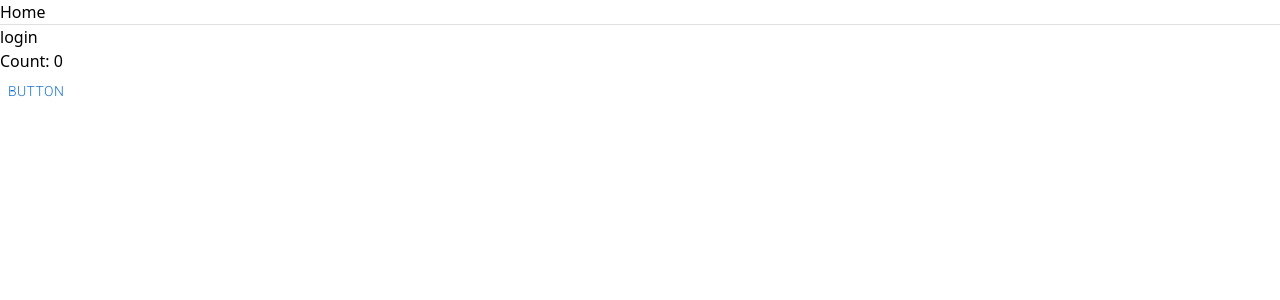
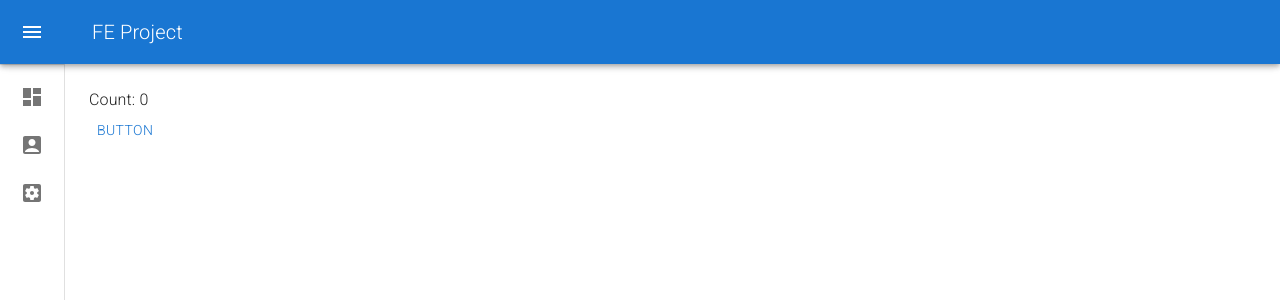
Before and after one commit to trancuongITUS/PTUDWNC_20_3, a React (Vite) app in the folder Source/client/: page / in a window 1280 px wide. Shown: the top 300 px of the page. Built offline with nearby package versions, Linux system fonts and the light colour scheme.

Commit message:
route & navbar

```diff
--- a/Source/client/src/App.tsx
+++ b/Source/client/src/App.tsx
@@ -2,26 +2,19 @@ import { Suspense, lazy } from 'react';
 
 import { BrowserRouter, Route, Routes } from 'react-router-dom';
 import { LinearProgress } from '@mui/material';
+import ErrorPage from './layouts/ErrorPage';
+import Navbar from './layouts/Navbar';
+import RouteEnum from './constants/routeEnum';
 
-const Header = lazy(() => import('./layouts/Header'));
-const ErrorPage = lazy(() => import('./layouts/ErrorPage'));
-
-const Home = lazy(() => import('./pages/Home'));
 const Login = lazy(() => import('./pages/Login'));
+const Dashboard = lazy(() => import('./pages/Dashboard'));
+const Account = lazy(() => import('./pages/Account'));
+const Setting = lazy(() => import('./pages/Setting'));
 
 function App() {
   return (
     <BrowserRouter>
-      <Header />
       <Routes>
-        <Route
-          path="/"
-          element={
-            <Suspense fallback={<LinearProgress />}>
-              <Home />
-            </Suspense>
-          }
-        />
         <Route
           path="/login"
           element={
@@ -30,6 +23,40 @@ function App() {
             </Suspense>
           }
         />
+        <Route path="/" element={<Navbar />}>
+          <Route
+            index
+            element={
+              <Suspense fallback={<LinearProgress />}>
+                <Dashboard />
+              </Suspense>
+            }
+          ></Route>
+          <Route
+            path={RouteEnum.DASHBOARD}
+            element={
+              <Suspense fallback={<LinearProgress />}>
+                <Dashboard />
+              </Suspense>
+            }
+          ></Route>
+          <Route
+            path={RouteEnum.ACCOUNT}
+            element={
+              <Suspense fallback={<LinearProgress />}>
+                <Account />
+              </Suspense>
+            }
+          ></Route>
+          <Route
+            path={RouteEnum.SETTING}
+            element={
+              <Suspense fallback={<LinearProgress />}>
+                <Setting />
+              </Suspense>
+            }
+          ></Route>
+        </Route>
         <Route path="*" element={<ErrorPage />} />
       </Routes>
     </BrowserRouter>
--- /dev/null
+++ b/Source/client/src/constants/menus.tsx
@@ -0,0 +1,13 @@
+import Menu from '../models/Menu';
+import RouteEnum from './routeEnum';
+import DashboardIcon from '@mui/icons-material/Dashboard';
+import AccountBoxIcon from '@mui/icons-material/AccountBox';
+import SettingsApplicationsIcon from '@mui/icons-material/SettingsApplications';
+
+const menus: Menu[] = [
+  { id: '1', label: 'Dashboard', icon: <DashboardIcon />, route: RouteEnum.DASHBOARD },
+  { id: '2', label: 'Account', icon: <AccountBoxIcon />, route: RouteEnum.ACCOUNT },
+  { id: '3', label: 'Setting', icon: <SettingsApplicationsIcon />, route: RouteEnum.SETTING },
+];
+
+export default menus;
--- /dev/null
+++ b/Source/client/src/constants/routeEnum.ts
@@ -0,0 +1,8 @@
+enum RouteEnum {
+    LOGIN=  'login',
+    DASHBOARD= 'dashboard',
+    ACCOUNT='account',
+    SETTING='setting',
+}
+
+export default RouteEnum;
--- a/Source/client/src/layouts/Navbar.tsx
+++ b/Source/client/src/layouts/Navbar.tsx
@@ -1,5 +1,171 @@
-const Navbar = () => {
-  return <div>Navbar</div>;
-};
+import MenuIcon from '@mui/icons-material/Menu';
+import MuiAppBar, { AppBarProps as MuiAppBarProps } from '@mui/material/AppBar';
+import Box from '@mui/material/Box';
+import CssBaseline from '@mui/material/CssBaseline';
+import Divider from '@mui/material/Divider';
+import MuiDrawer from '@mui/material/Drawer';
+import IconButton from '@mui/material/IconButton';
+import List from '@mui/material/List';
+import ListItem from '@mui/material/ListItem';
+import ListItemButton from '@mui/material/ListItemButton';
+import ListItemIcon from '@mui/material/ListItemIcon';
+import ListItemText from '@mui/material/ListItemText';
+import Toolbar from '@mui/material/Toolbar';
+import Typography from '@mui/material/Typography';
+import { CSSObject, Theme, styled } from '@mui/material/styles';
+import menus from '../constants/menus';
+import { useCallback, useState } from 'react';
+import { Outlet, useNavigate } from 'react-router-dom';
 
-export default Navbar;
+const drawerWidth = 240;
+
+const openedMixin = (theme: Theme): CSSObject => ({
+  width: drawerWidth,
+  transition: theme.transitions.create('width', {
+    easing: theme.transitions.easing.sharp,
+    duration: theme.transitions.duration.enteringScreen,
+  }),
+  overflowX: 'hidden',
+});
+
+const closedMixin = (theme: Theme): CSSObject => ({
+  transition: theme.transitions.create('width', {
+    easing: theme.transitions.easing.sharp,
+    duration: theme.transitions.duration.leavingScreen,
+  }),
+  overflowX: 'hidden',
+  width: `calc(${theme.spacing(7)} + 1px)`,
+  [theme.breakpoints.up('sm')]: {
+    width: `calc(${theme.spacing(8)} + 1px)`,
+  },
+});
+
+const DrawerHeader = styled('div')(({ theme }) => ({
+  display: 'flex',
+  alignItems: 'center',
+  justifyContent: 'flex-end',
+  padding: theme.spacing(0, 1),
+  // necessary for content to be below app bar
+  ...theme.mixins.toolbar,
+}));
+
+interface AppBarProps extends MuiAppBarProps {
+  open?: boolean;
+}
+
+const AppBar = styled(MuiAppBar, {
+  shouldForwardProp: prop => prop !== 'open',
+})<AppBarProps>(({ theme, open }) => ({
+  zIndex: theme.zIndex.drawer + 1,
+  transition: theme.transitions.create(['width', 'margin'], {
+    easing: theme.transitions.easing.sharp,
+    duration: theme.transitions.duration.leavingScreen,
+  }),
+  ...(open && {
+    marginLeft: drawerWidth,
+    width: `calc(100% - ${drawerWidth}px)`,
+    transition: theme.transitions.create(['width', 'margin'], {
+      easing: theme.transitions.easing.sharp,
+      duration: theme.transitions.duration.enteringScreen,
+    }),
+  }),
+}));
+
+const Drawer = styled(MuiDrawer, { shouldForwardProp: prop => prop !== 'open' })(
+  ({ theme, open }) => ({
+    width: drawerWidth,
+    flexShrink: 0,
+    whiteSpace: 'nowrap',
+    boxSizing: 'border-box',
+    ...(open && {
+      ...openedMixin(theme),
+      '& .MuiDrawer-paper': openedMixin(theme),
+    }),
+    ...(!open && {
+      ...closedMixin(theme),
+      '& .MuiDrawer-paper': closedMixin(theme),
+    }),
+  })
+);
+
+export default function Navbar() {
+  const [open, setOpen] = useState(false);
+  const navigate = useNavigate();
+
+  const toLink = useCallback(
+    (path: string) => () => {
+      navigate(path);
+    },
+    []
+  );
+
+  const handleDrawerOpen = () => {
+    setOpen(true);
+  };
+
+  const handleDrawerClose = () => {
+    setOpen(false);
+  };
+
+  return (
+    <Box sx={{ display: 'flex' }}>
+      <CssBaseline />
+      <AppBar position="fixed" open={open}>
+        <Toolbar>
+          <IconButton
+            color="inherit"
+            aria-label="open drawer"
+            onClick={handleDrawerOpen}
+            edge="start"
+            sx={{
+              marginRight: 5,
+              ...(open && { display: 'none' }),
+            }}
+          >
+            <MenuIcon />
+          </IconButton>
+          <Typography variant="h6" noWrap component="div">
+            FE Project
+          </Typography>
+        </Toolbar>
+      </AppBar>
+      <Drawer variant="permanent" open={open}>
+        <DrawerHeader>
+          <IconButton onClick={handleDrawerClose}>
+            <MenuIcon />
+          </IconButton>
+        </DrawerHeader>
+        <Divider />
+        <List>
+          {menus.map(menu => (
+            <ListItem key={menu.id} disablePadding sx={{ display: 'block' }}>
+              <ListItemButton
+                sx={{
+                  minHeight: 48,
+                  justifyContent: open ? 'initial' : 'center',
+                  px: 2.5,
+                }}
+                onClick={toLink(menu.route)}
+              >
+                <ListItemIcon
+                  sx={{
+                    minWidth: 0,
+                    mr: open ? 3 : 'auto',
+                    justifyContent: 'center',
+                  }}
+                >
+                  {menu.icon}
+                </ListItemIcon>
+                <ListItemText primary={menu.label} sx={{ opacity: open ? 1 : 0 }} />
+              </ListItemButton>
+            </ListItem>
+          ))}
+        </List>
+      </Drawer>
+      <Box component="main" sx={{ flexGrow: 1, p: 3 }}>
+        <DrawerHeader />
+        <Outlet />
+      </Box>
+    </Box>
+  );
+}
--- /dev/null
+++ b/Source/client/src/models/Menu.ts
@@ -0,0 +1,10 @@
+import { ReactNode } from "react";
+
+interface Menu {
+    id: string;
+    label: string;
+    icon: ReactNode;
+    route: string;
+}
+
+export default Menu
--- /dev/null
+++ b/Source/client/src/pages/Account.tsx
@@ -0,0 +1,5 @@
+const Account = () => {
+  return <div>Account</div>;
+};
+
+export default Account;
--- a/Source/client/src/pages/Home.tsx
+++ b/Source/client/src/pages/Dashboard.tsx
@@ -1,7 +1,7 @@
 import { useCallback, useState } from 'react';
 import Button from '../components/ui/Button';
 
-const Home = () => {
+const Dashboard = () => {
   // test
   const [count, setCount] = useState(0);
 
@@ -9,11 +9,11 @@ const Home = () => {
     setCount(pre => ++pre);
   }, []);
   return (
-    <>
+    <div>
       <h3>Count: {count}</h3>
       <Button onClick={addCount} />
-    </>
+    </div>
   );
 };
 
-export default Home;
+export default Dashboard;
--- /dev/null
+++ b/Source/client/src/pages/Setting.tsx
@@ -0,0 +1,5 @@
+const Setting = () => {
+  return <div>Setting</div>;
+};
+
+export default Setting;
```
